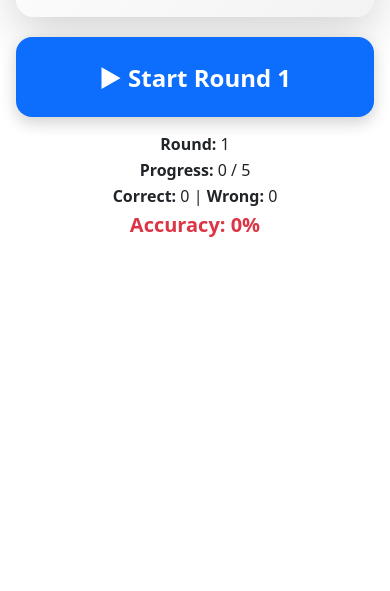
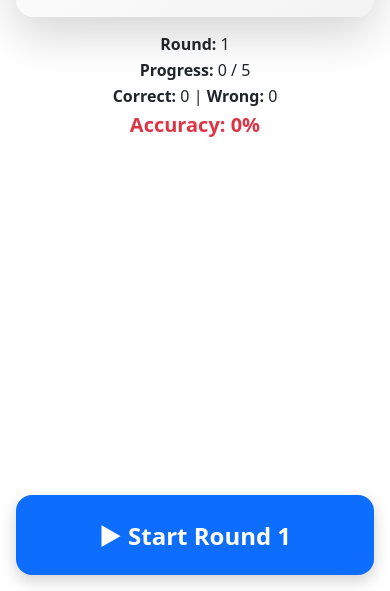
Before and after one commit to bhupinderv/quick-revise-vocab, a plain HTML site: page index.html in a window 390 px wide. Shown: the part 253-844 px from the top of the page. Drawn offline with Linux system fonts and the light colour scheme.

Commit message:
added new features

```diff
--- a/style.css
+++ b/style.css
@@ -196,6 +196,15 @@ h1 { font-size: 2.5rem; font-weight: 700; margin: 0 0 1rem; }
   .answer { font-size: 1.35rem; }
   .btn-big { min-height: 80px; font-size: 1.5rem; }
   .stats { margin-top: 1rem; }
+
+  /* Thumb zone: push the action buttons to the bottom of the screen */
+  .actions {
+    order: 10;            /* after the stats */
+    margin-top: auto;     /* take up all free space above */
+    padding-top: 1rem;
+  }
+  /* Keep "Back to previous word" above Correct/Wrong so it isn't hit by accident */
+  .btn-undo { order: -1; margin: 0 0 12px; }
 }
 
 
```
